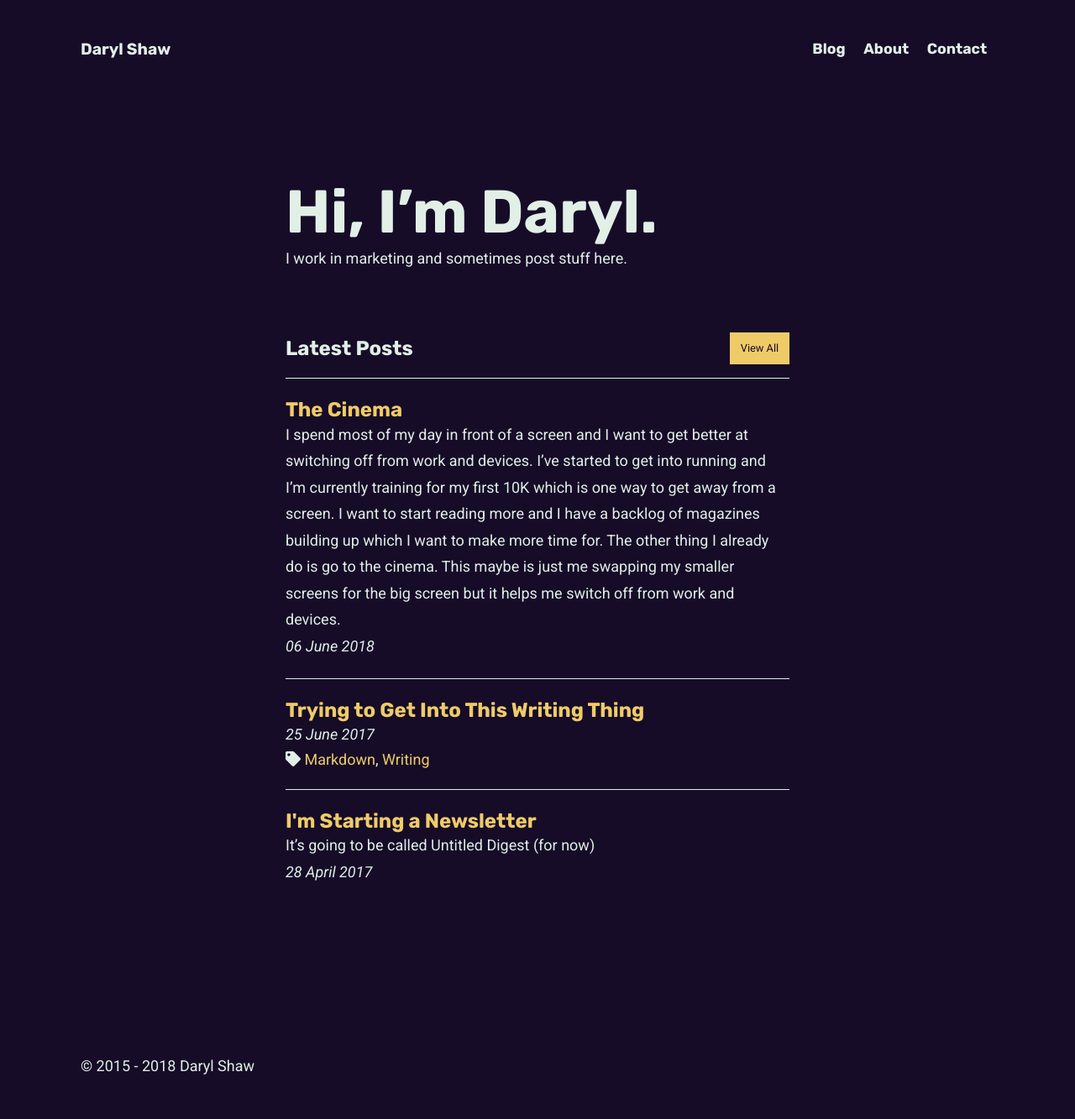
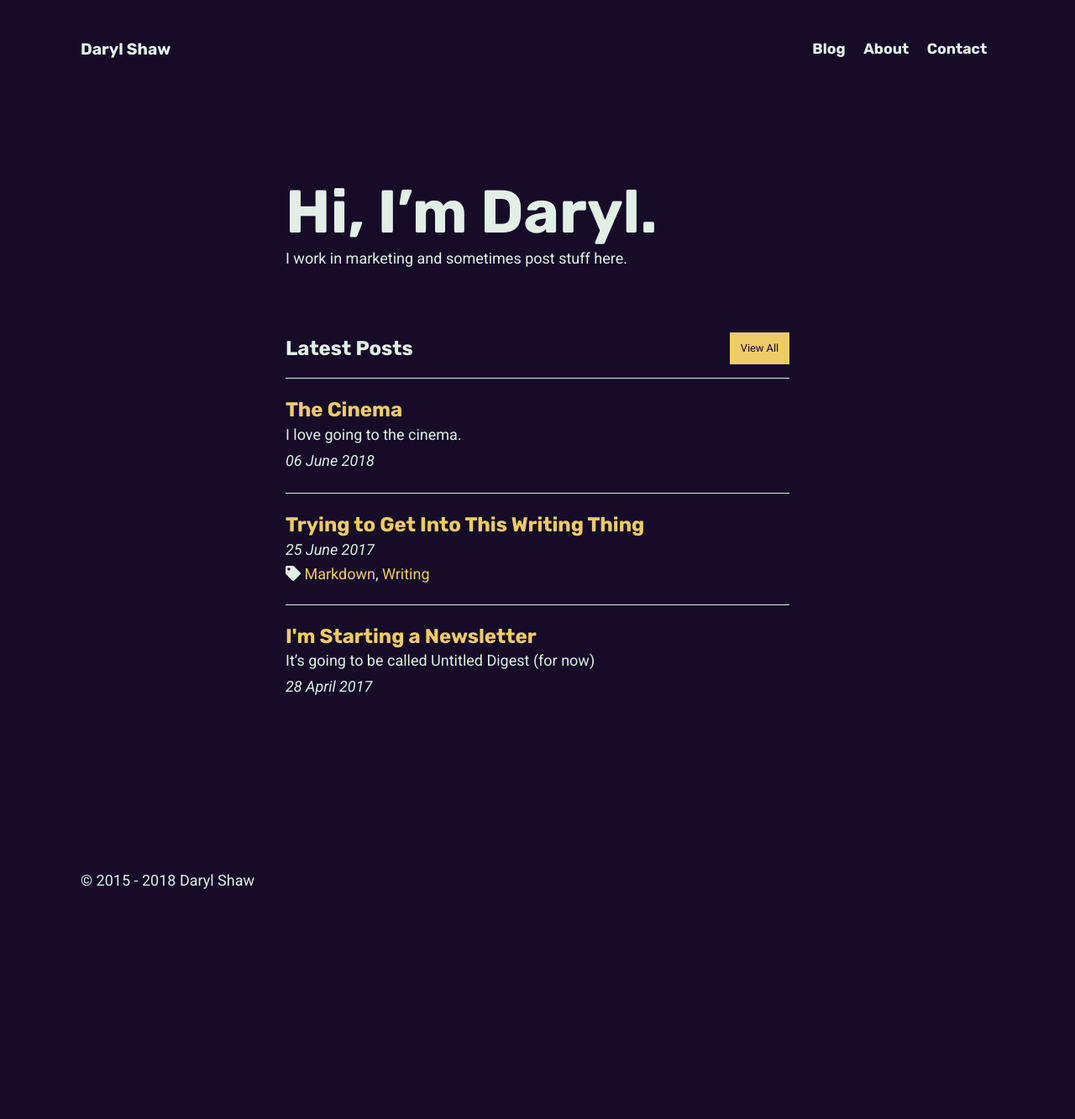
Before and after one commit to darylshaw/darylshaw.co.uk, a Jekyll site: the page built from index.markdown, in a window 1280 px wide. Shown: the whole page at 84% size. Built offline with Jekyll 4.4.1, drawn with Linux system fonts in a browser that asks for light colours; nearby versions of some CDN libraries; after the commit the page ends 1112 px from its top, so only the background shows below that.

Commit message:
Updated The Cinema

```diff
--- a/_posts/2018-06-06-the-cinema.markdown
+++ b/_posts/2018-06-06-the-cinema.markdown
@@ -1,6 +1,7 @@
 ---
 title: The Cinema
 date: 2018-06-06 22:03:00 Z
+excerpt: I love going to the cinema.
 ---
 
 I spend most of my day in front of a screen and I want to get better at switching off from work and devices. I've started to get into running and I'm currently training for my first 10K which is one way to get away from a screen. I want to start reading more and I have a backlog of magazines building up which I want to make more time for. The other thing I already do is go to the cinema. This maybe is just me swapping my smaller screens for the big screen but it helps me switch off from work and devices.
```
